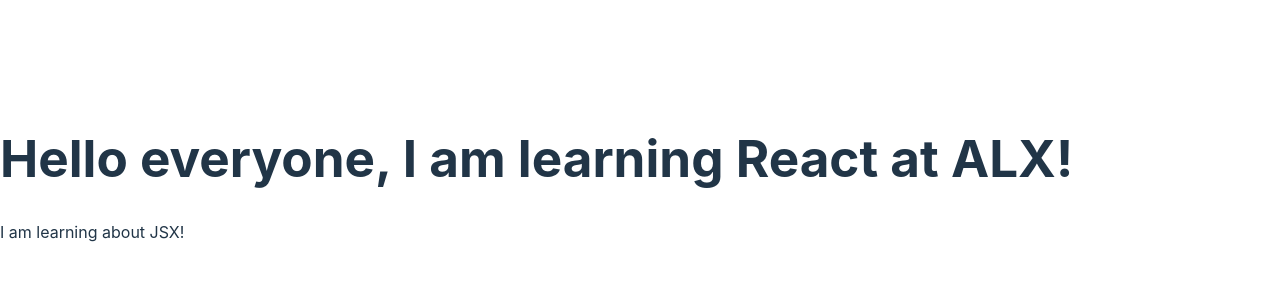
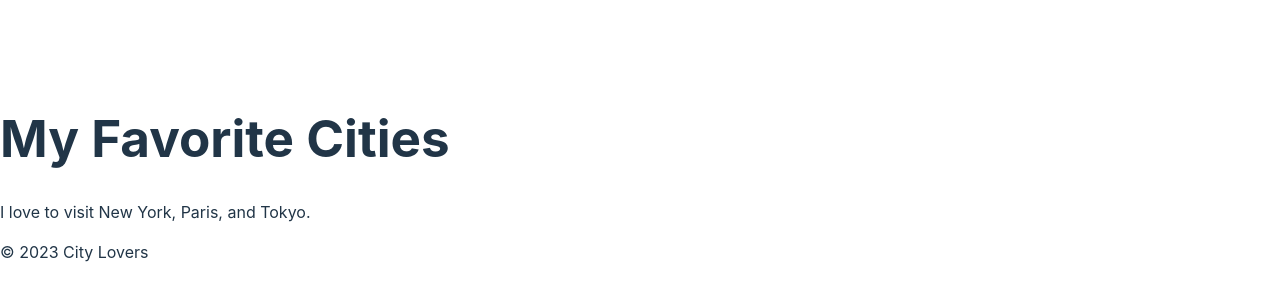
Before and after one commit to ntemmanuel/alx-fe-reactjs, a React (Vite) app in the folder alx-react-app/: page / in a window 1280 px wide. Shown: the part 222-522 px from the top of the page. Built offline with nearby package versions, Linux system fonts and the light colour scheme.

Commit message:
Initial commit

```diff
--- a/alx-react-app/src/App.jsx
+++ b/alx-react-app/src/App.jsx
@@ -1,11 +1,17 @@
 import WelcomeMessage from './components/WelcomeMessage'
+import Header from './Header';
+import MainContent from './MainContent';
+import Footer from './Footer';
 
 function App() {
 
 
   return (
     <>
-      <WelcomeMessage />
+      {/* <WelcomeMessage /> */}
+      <Header />
+      <MainContent />
+      <Footer />
     </>
 
   );
--- a/alx-react-app/src/Footer.jsx
+++ b/alx-react-app/src/Footer.jsx
@@ -1,4 +1,4 @@
-function footer() {
+function Footer() {
     return (
         <footer>
           <p>© 2023 City Lovers</p>
@@ -6,4 +6,4 @@
     );
 }
 
-export default footer;
+export default Footer;
--- a/alx-react-app/src/Header.jsx
+++ b/alx-react-app/src/Header.jsx
@@ -1,4 +1,4 @@
-function header() {
+function Header() {
     return (
         <header>
              <h1>My Favorite Cities</h1>
@@ -6,4 +6,4 @@
     );
 }
 
-export default header;
+export default Header;
--- a/alx-react-app/src/MainContent.jsx
+++ b/alx-react-app/src/MainContent.jsx
@@ -1,4 +1,4 @@
-function mainContent() {
+function MainContent() {
     return (
         <main>
             <p>I love to visit New York, Paris, and Tokyo.</p>
@@ -6,4 +6,4 @@
     );
 }
 
-export default mainContent;
+export default MainContent;
```
